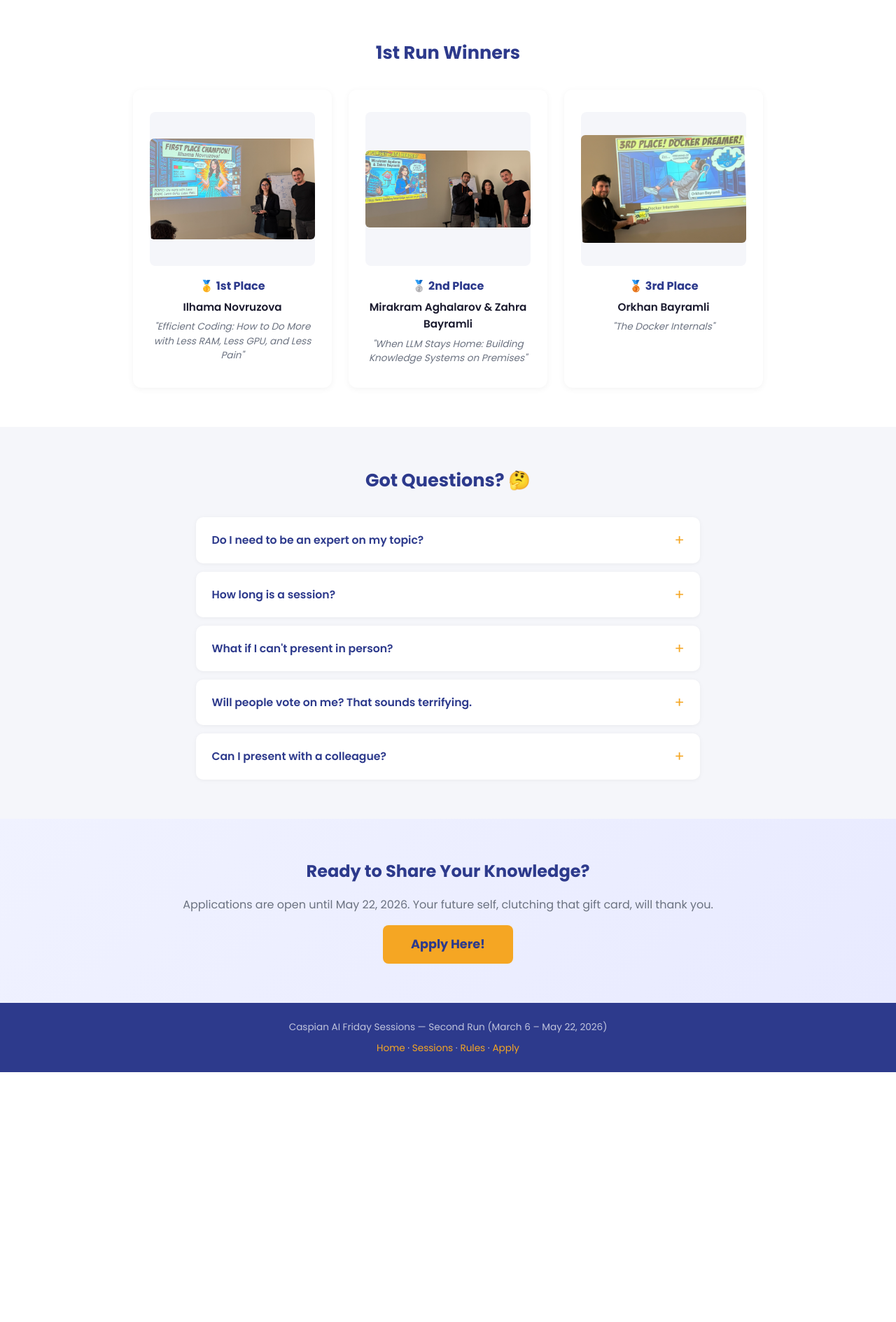
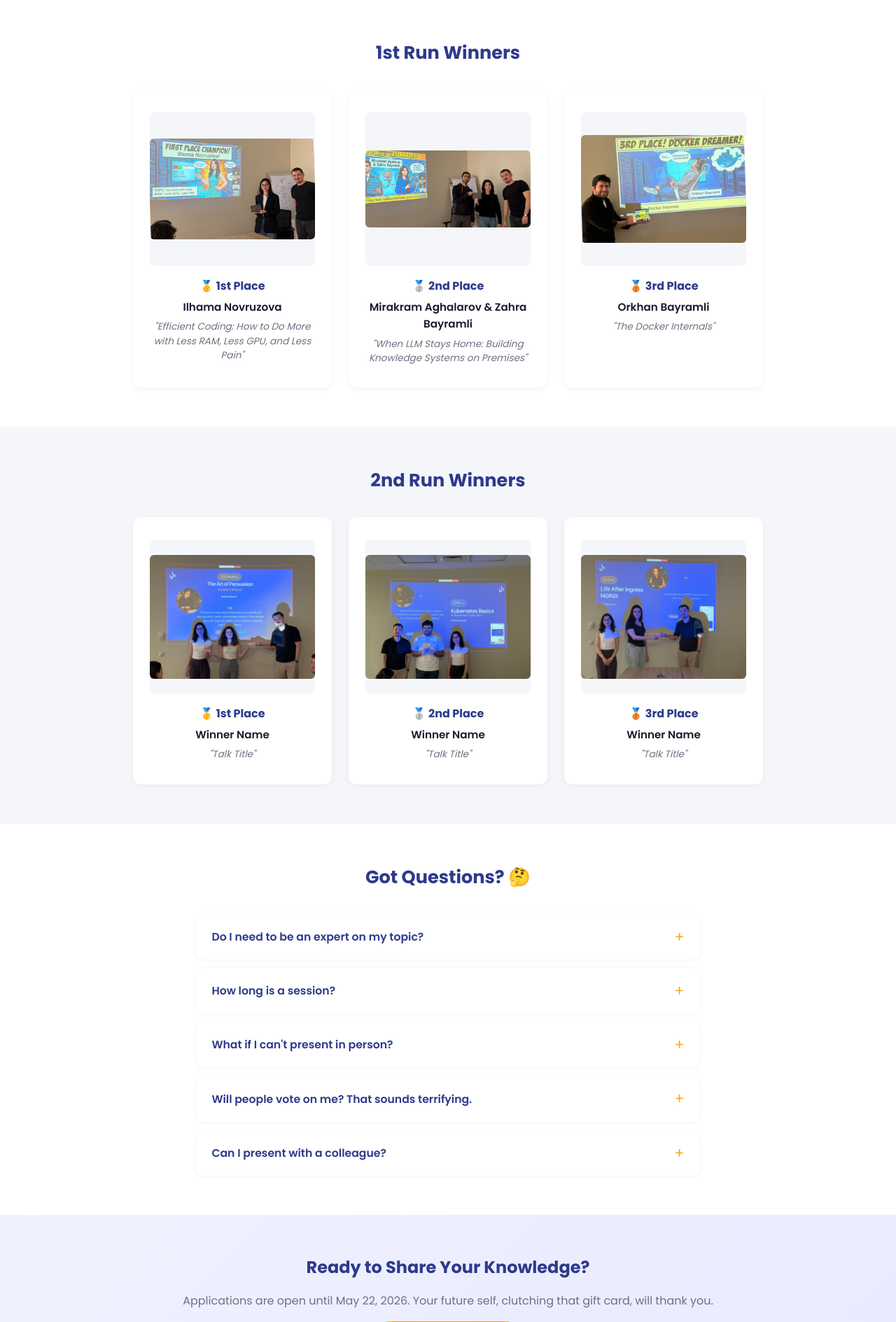
Before and after one commit to inovruzova/caspian-ai-friday-sessions, a Django app: page / in a window 1280 px wide. Shown: the part 2173-4062 px from the top of the page at 70% size. Before the commit the page ends 3705 px from the top, so only its background shows below. Run offline with Django 5.2, Linux system fonts and the light colour scheme; data comes from the database, SQL or seed files in the repository.

Commit message:
second run winners

```diff
--- a/ksessions/templates/home.html
+++ b/ksessions/templates/home.html
@@ -164,6 +164,39 @@
                 <p class="winner-place-badge">🥉 3rd Place</p>
                 <p class="winner-name">Orkhan Bayramli</p>
                 <p class="winner-topic">"The Docker Internals"</p>
+            </div>
+        </div>
+    </div>
+</section>
+
+<!-- 2ND RUN WINNERS -->
+<section class="section winners-section">
+    <div class="section-inner">
+        <h2 class="section-title">2nd Run Winners</h2>
+        <div class="winners-grid">
+            <div class="winner-card">
+                <div class="winner-img-wrap">
+                    <img src="{% static 'winner-2nd-run-1st.jpeg' %}" alt="1st Place" class="winner-img-placeholder">
+                </div>
+                <p class="winner-place-badge">🥇 1st Place</p>
+                <p class="winner-name">Winner Name</p>
+                <p class="winner-topic">"Talk Title"</p>
+            </div>
+            <div class="winner-card">
+                <div class="winner-img-wrap">
+                    <img src="{% static 'winner-2nd-run-2nd.jpeg' %}" alt="2nd Place" class="winner-img-placeholder">
+                </div>
+                <p class="winner-place-badge">🥈 2nd Place</p>
+                <p class="winner-name">Winner Name</p>
+                <p class="winner-topic">"Talk Title"</p>
+            </div>
+            <div class="winner-card">
+                <div class="winner-img-wrap">
+                    <img src="{% static 'winner-2nd-run-3rd.jpeg' %}" alt="3rd Place" class="winner-img-placeholder">
+                </div>
+                <p class="winner-place-badge">🥉 3rd Place</p>
+                <p class="winner-name">Winner Name</p>
+                <p class="winner-topic">"Talk Title"</p>
             </div>
         </div>
     </div>
```
Also changed, not shown: ksessions/static/winner-2nd-run-1st.jpeg (added), ksessions/static/winner-2nd-run-2nd.jpeg (added), ksessions/static/winner-2nd-run-3rd.jpeg (added).
